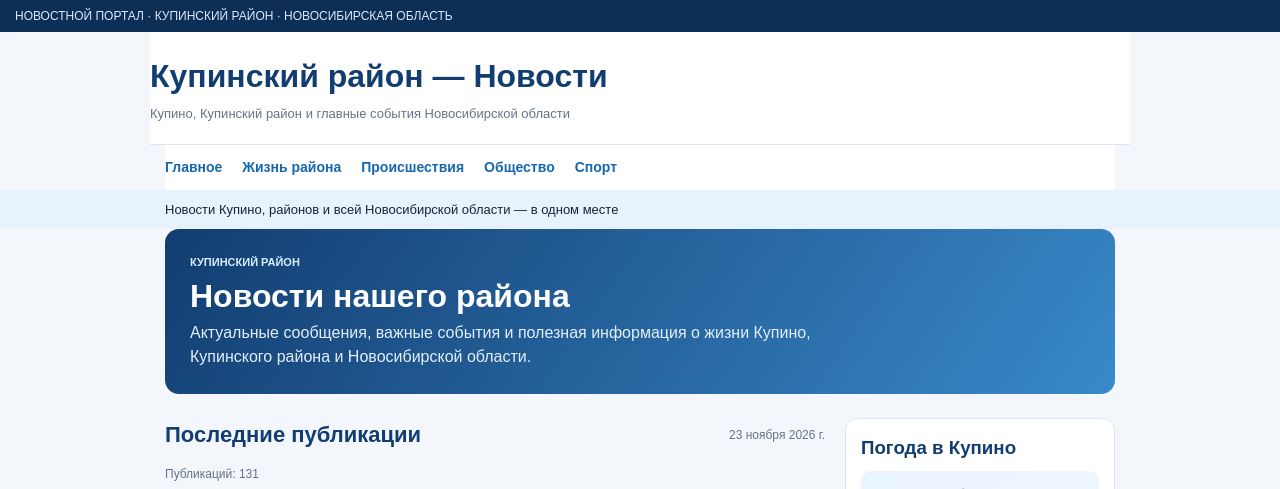
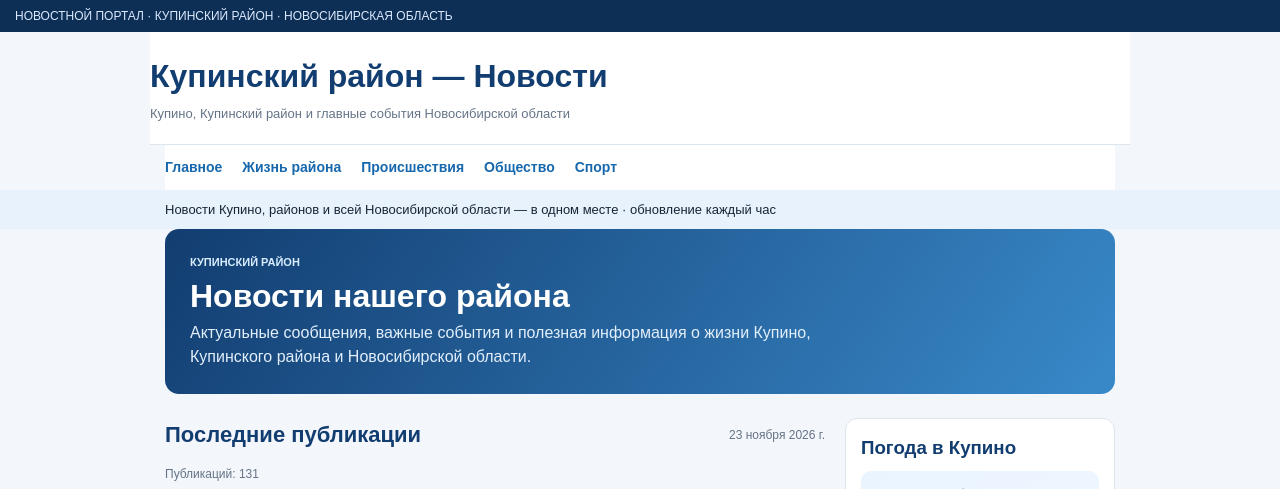
Before and after one commit to andrusha029/new-kupino24, a plain HTML site: page index.html in a window 1280 px wide. Shown: the top 489 px of the page. Drawn offline with Linux system fonts and the light colour scheme; no server answers.

```diff
--- a/index.html
+++ b/index.html
@@ -5,7 +5,7 @@
 </style></head><body>
 <div class="top">НОВОСТНОЙ ПОРТАЛ · КУПИНСКИЙ РАЙОН · НОВОСИБИРСКАЯ ОБЛАСТЬ</div>
 <header><div class="wrap brand"><h1>Купинский район — Новости</h1><p>Купино, Купинский район и главные события Новосибирской области</p></div><div class="wrap"><nav><a href="#latest">Главное</a><a href="#district">Жизнь района</a><a href="#incidents">Происшествия</a><a href="#society">Общество</a><a href="#sport">Спорт</a></nav></div></header>
-<div class="ticker"><div class="wrap">Новости Купино, районов и всей Новосибирской области — в одном месте</div></div>
+<div class="ticker"><div class="wrap">Новости Купино, районов и всей Новосибирской области — в одном месте · обновление каждый час</div></div>
 <main class="wrap"><section class="hero"><div class="cat" style="color:#d9edff">КУПИНСКИЙ РАЙОН</div><h2>Новости нашего района</h2><p>Актуальные сообщения, важные события и полезная информация о жизни Купино, Купинского района и Новосибирской области.</p></section>
 <div class="layout"><section id="latest"><div class="heading"><h2>Последние публикации</h2><span class="muted" id="today"></span></div><p id="status">Загружаем ленту новостей…</p><div class="feed" id="news"><div class="empty">Лента пока пуста. Новости появятся после подключения проверенных источников.</div></div></section>
 <aside><div class="panel" id="weather-panel"><h3>Погода в Купино</h3><div class="weather" id="weather">
```
